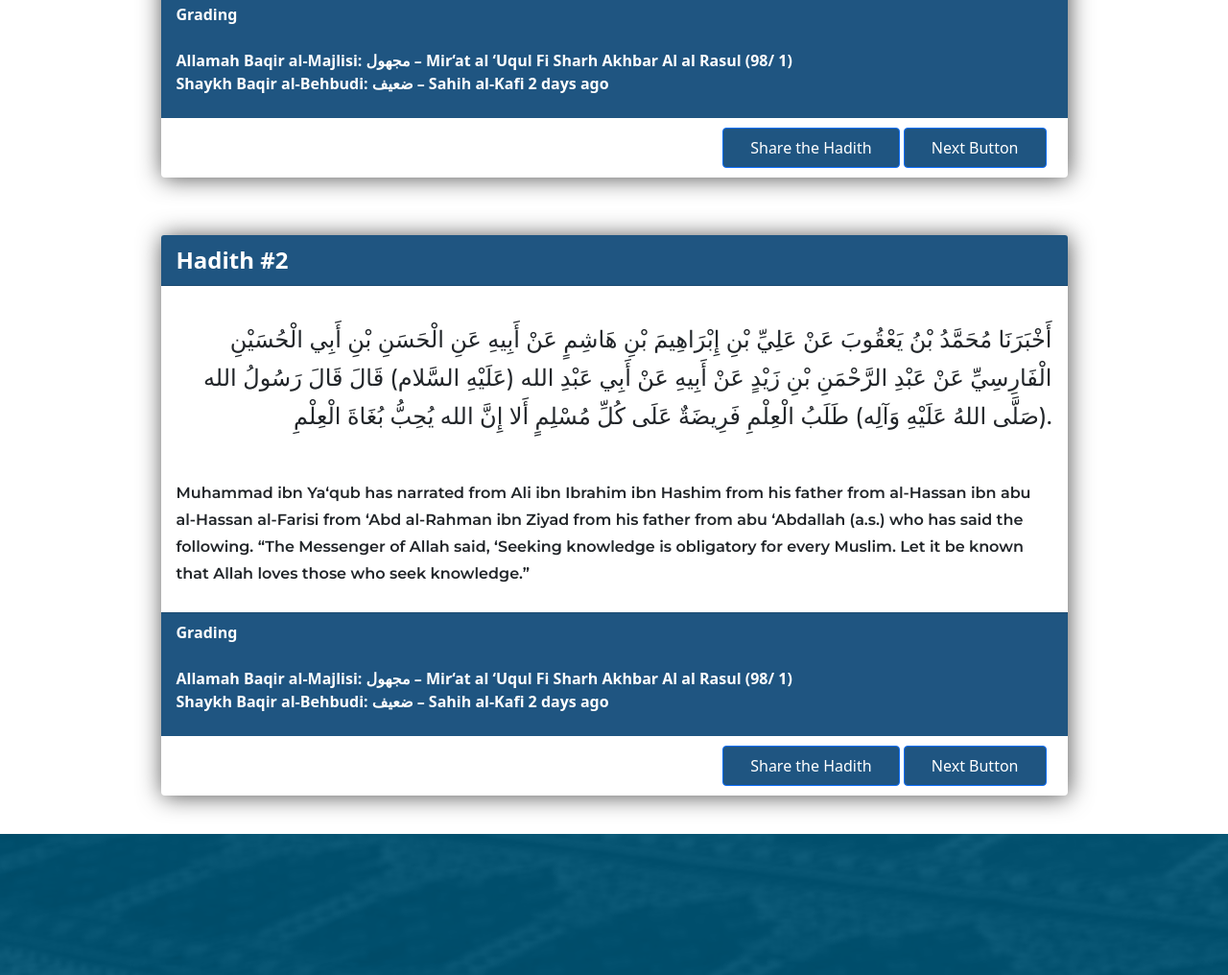
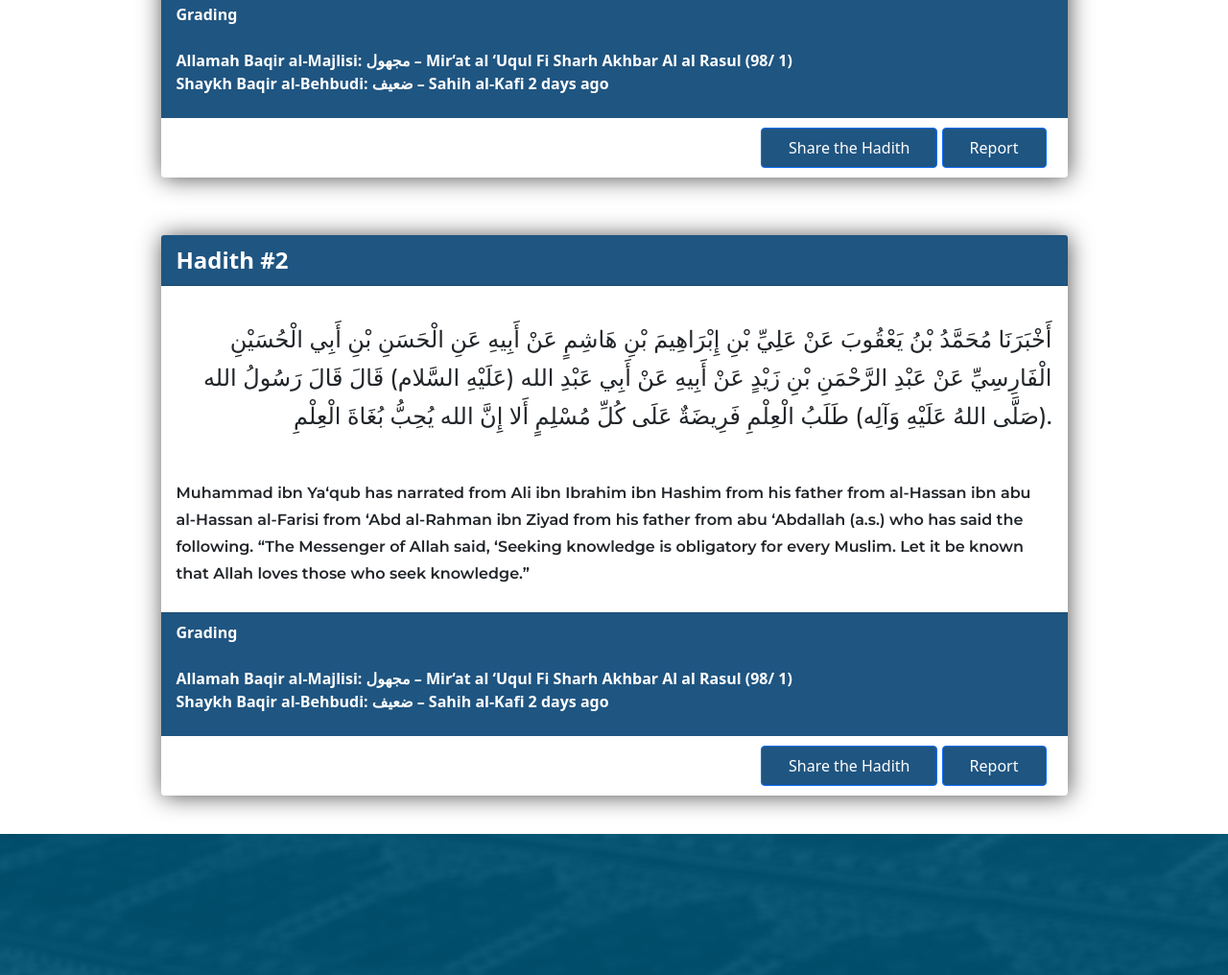
Before and after one commit to adeelali137/thaqalayan_haider, a plain HTML site: page page2.html in a window 1280 px wide. Shown: the part 779-1795 px from the top of the page at 96% size. Drawn offline with nearby package versions, Linux system fonts and the light colour scheme.

Commit message:
Add files via upload

```diff
--- a/page2.html
+++ b/page2.html
@@ -85,7 +85,7 @@
                         </div>
                         <div class="card-footer2 text-end">
                             <a href="#" class="btn btn-primary">Share the Hadith</a>
-                            <a href="#" class="btn btn-primary">Next Button</a>
+                            <a href="#" class="btn btn-primary">Report</a>
                           </div>
                       </div>
                 </div>
@@ -112,7 +112,7 @@
                         </div>
                         <div class="card-footer2 text-end">
                             <a href="#" class="btn btn-primary">Share the Hadith</a>
-                            <a href="#" class="btn btn-primary">Next Button</a>
+                            <a href="#" class="btn btn-primary">Report</a>
                           </div>
                       </div>
                 </div>
```
